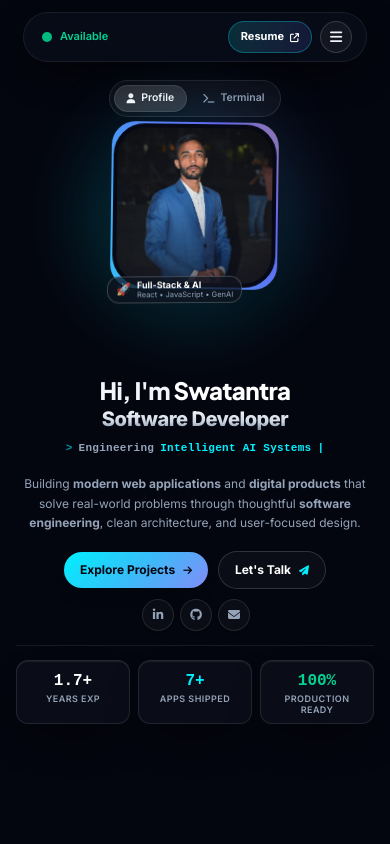
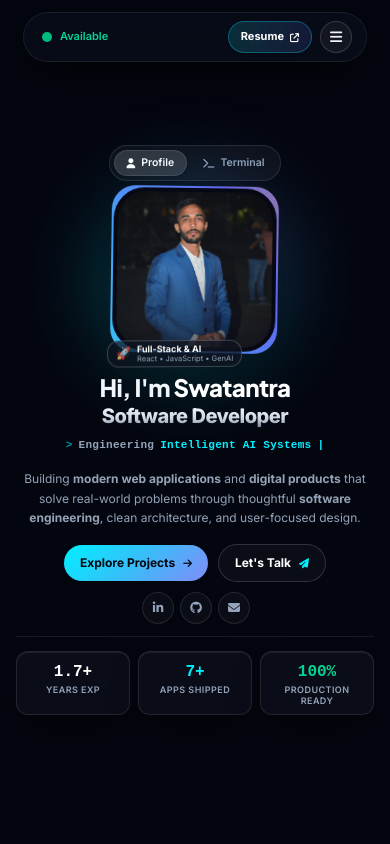
Before and after one commit to Swatantraraj19/Swatantra_Portfolio, a React (Vite) app: page / in a window 390 px wide. Shown: the top 844 px of the page. Built offline with nearby package versions, Linux system fonts and the light colour scheme.

Commit message:
fix(mobile): reduce gap between profile picture and hero heading

```diff
--- a/src/components/Hero.jsx
+++ b/src/components/Hero.jsx
@@ -84,10 +84,10 @@ const Hero = () => {
   return (
     <section
       id="home"
-      className="min-h-[calc(100vh-2rem)] max-w-7xl mx-auto px-4 sm:px-8 lg:px-12 pt-20 pb-8 sm:pt-24 sm:pb-14 flex flex-col md:flex-row items-center justify-center md:justify-between gap-6 sm:gap-8 lg:gap-12 overflow-hidden"
+      className="min-h-[calc(100vh-2rem)] max-w-7xl mx-auto px-4 sm:px-8 lg:px-12 pt-20 pb-8 sm:pt-24 sm:pb-14 flex flex-col md:flex-row items-center justify-center md:justify-between gap-3 sm:gap-8 lg:gap-12 overflow-hidden"
     >
       {/* Profile Image & Interactive Terminal Enclosure */}
-      <div className="flex-1 flex flex-col items-center order-1 md:order-2 shrink-0 stagger-1">
+      <div className="flex-initial md:flex-1 flex flex-col items-center order-1 md:order-2 shrink-0 stagger-1">
         {/* Interactive Mode Pill Switcher */}
         <div className="flex items-center justify-center gap-1 p-1 mb-3 rounded-full bg-white/[0.04] border border-white/10 backdrop-blur-xl shadow-lg">
           <button
@@ -186,7 +186,7 @@ const Hero = () => {
       </div>
 
       {/* Copywriting & Conversion Elements */}
-      <div className="flex-1 space-y-3.5 sm:space-y-5 text-center md:text-left order-2 md:order-1">
+      <div className="flex-initial md:flex-1 space-y-3 sm:space-y-5 text-center md:text-left order-2 md:order-1">
         {/* Status Radar Badge: Hidden on mobile to keep hero clean & non-redundant */}
         <div className="stagger-1 hidden sm:inline-flex items-center gap-2 sm:gap-2.5 px-3 sm:px-3.5 py-1 sm:py-1.5 rounded-full border border-emerald-500/30 bg-emerald-500/10 text-emerald-400 text-[11px] sm:text-xs font-semibold backdrop-blur-xl shadow-[0_0_20px_rgba(16,185,129,0.15)] transition-transform duration-300 hover:scale-105">
           <span className="radar-beacon"></span>
```
